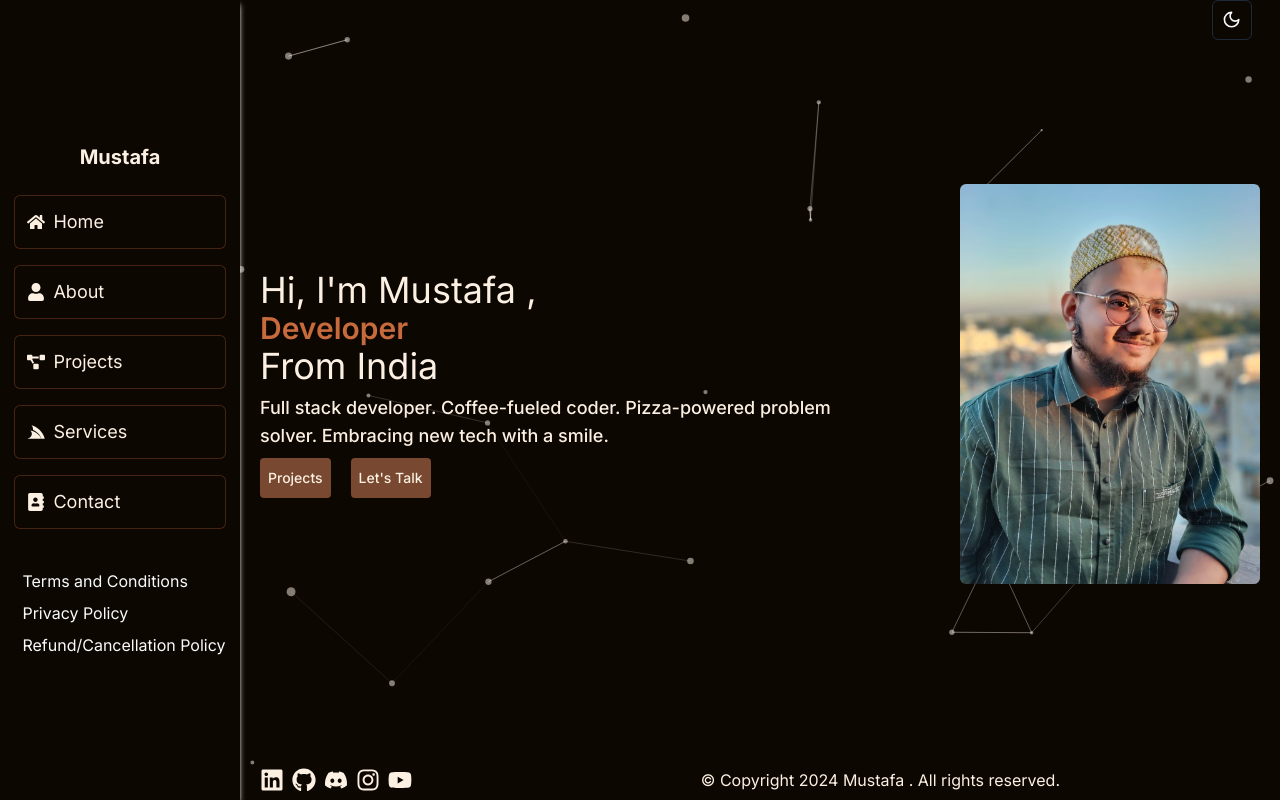
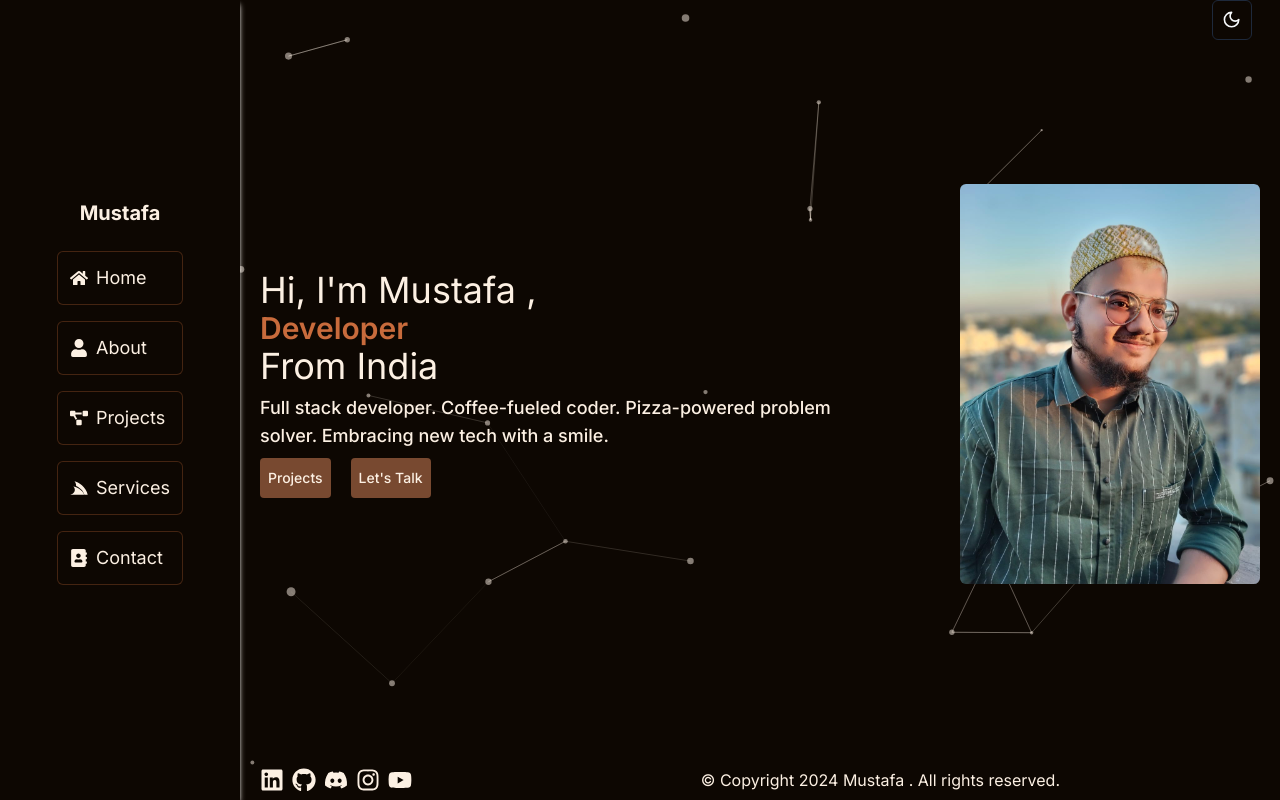
Before and after one commit to B-Mustafa/nextjs-portfolio, a Next.js app: page / in a window 1280 px wide. Built offline with nearby package versions, Linux system fonts and the light colour scheme.

Commit message:
remove: unwanted links from sidebar

```diff
--- a/components/Sidebar.tsx
+++ b/components/Sidebar.tsx
@@ -117,11 +117,12 @@ const Sidebar = () => {
               </a>
             );
           })}
-        <div className='flex flex-col mt-4 justify center text-start'>
+          {/* Removed the privacy tos and refund links from sidebar as not needed rn */}
+        {/* <div className='flex flex-col mt-4 justify center text-start'>
           <Link href={"/tos"} className='ml-2 hover:text-light-accent dark:hover:text-dark-accent mt-2'>Terms and Conditions</Link>
           <Link href={"/privacy-policy"} className='ml-2 hover:text-light-accent dark:hover:text-dark-accent mt-2'>Privacy Policy</Link>
           <Link href={"/refund-policy"} className='ml-2 hover:text-light-accent dark:hover:text-dark-accent mt-2'>Refund/Cancellation Policy</Link>
-        </div>
+        </div> */}
         </div>
 
 
```
Also changed, not shown: 1 other file (tests, documents, lock files or other folders).
